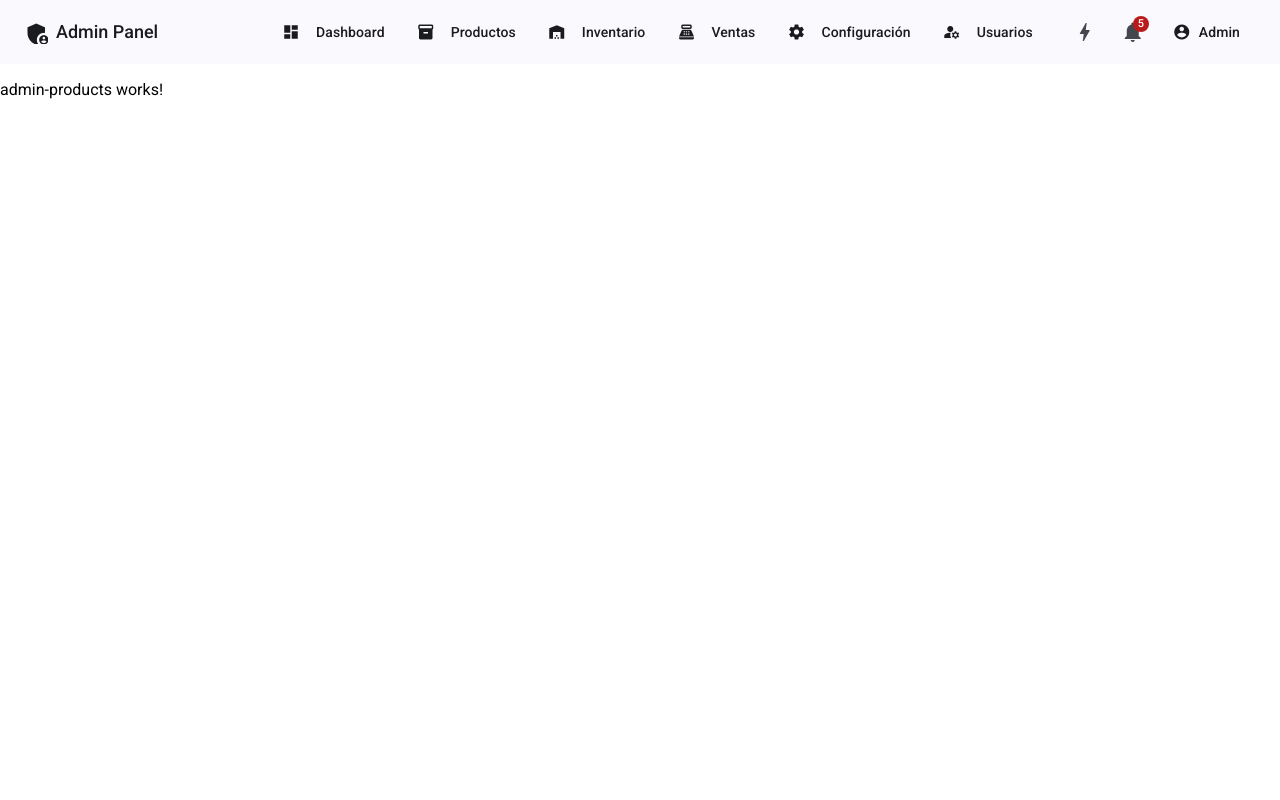
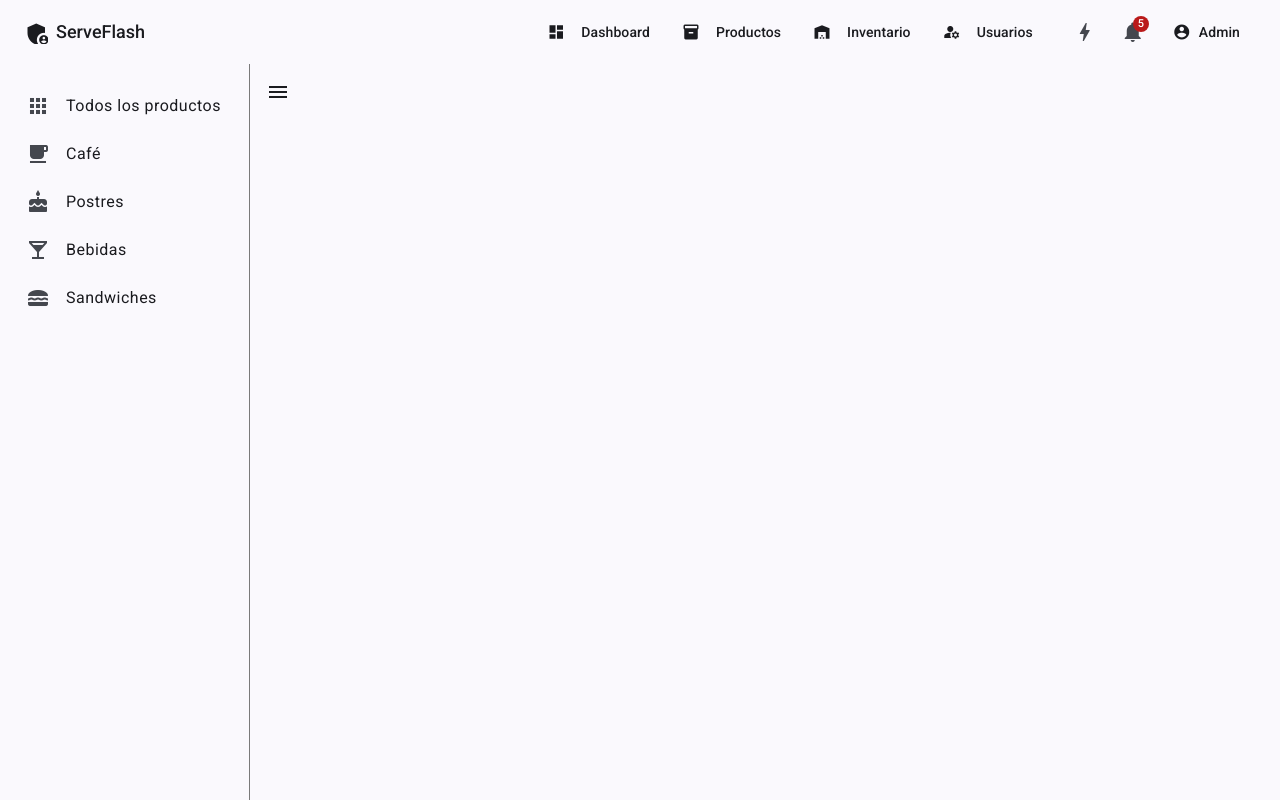
Before and after one commit to ElioenaiJs/serve-flash, an Angular app: page /admin/products in a window 1280 px wide. Built offline with nearby package versions, Linux system fonts and the light colour scheme.

Commit message:
feat: menu products

```diff
--- a/src/app/features/admin/admin-layout/admin-layout.component.html
+++ b/src/app/features/admin/admin-layout/admin-layout.component.html
@@ -1,4 +1,6 @@
-<app-menu></app-menu>
-<div class="content">
-      <router-outlet></router-outlet>
+<div class="app-container">
+  <app-menu></app-menu>
+  <div class="app-content">
+    <router-outlet></router-outlet>
+  </div>
 </div>
--- a/src/app/features/admin/admin-layout/admin-layout.component.scss
+++ b/src/app/features/admin/admin-layout/admin-layout.component.scss
@@ -0,0 +1,11 @@
+.app-container {
+  display: flex;
+  flex-direction: column;
+  height: 100vh;
+  width: 100%;
+}
+
+.app-content {
+  flex: 1;
+  overflow: auto;
+}
--- a/src/app/features/admin/admin-products/admin-products.component.html
+++ b/src/app/features/admin/admin-products/admin-products.component.html
@@ -1 +1,43 @@
-<p>admin-products works!</p>
+<mat-drawer-container class="full-height-drawer-container">
+  <mat-drawer class="app-sidenav" mode="side" [opened]="isMenuOpen">
+
+    <mat-nav-list>
+      <!-- Opción Todos los productos -->
+      <mat-list-item>
+        <mat-icon matListItemIcon>apps</mat-icon>
+        <span matListItemTitle>Todos los productos</span>
+      </mat-list-item>
+
+      <!-- Opción Café -->
+      <mat-list-item>
+        <mat-icon matListItemIcon>local_cafe</mat-icon>
+        <span matListItemTitle>Café</span>
+      </mat-list-item>
+
+      <!-- Opción Postres -->
+      <mat-list-item>
+        <mat-icon matListItemIcon>cake</mat-icon>
+        <span matListItemTitle>Postres</span>
+      </mat-list-item>
+
+      <!-- Opción Bebidas -->
+      <mat-list-item>
+        <mat-icon matListItemIcon>local_bar</mat-icon>
+        <span matListItemTitle>Bebidas</span>
+      </mat-list-item>
+
+      <!-- Opción Sandwiches -->
+      <mat-list-item>
+        <mat-icon matListItemIcon>lunch_dining</mat-icon>
+        <span matListItemTitle>Sandwiches</span>
+      </mat-list-item>
+
+    </mat-nav-list>
+  </mat-drawer>
+
+  <mat-drawer-content class="app-main-content">
+    <mat-icon class="app-menu-icon" (click)="isMenuOpen = !isMenuOpen">
+      menu
+    </mat-icon>
+  </mat-drawer-content>
+</mat-drawer-container>
--- a/src/app/features/admin/admin-products/admin-products.component.scss
+++ b/src/app/features/admin/admin-products/admin-products.component.scss
@@ -0,0 +1,19 @@
+.full-height-drawer-container {
+  height: 100vh;
+}
+
+.app-sidenav {
+  width: 250px;
+  border-right: 1px solid #7a7a7a;
+  border-radius: 0 ;
+  padding: 10px;
+}
+
+
+.app-main-content {
+  padding: 16px;
+}
+
+.app-menu-icon{
+    cursor: pointer;
+}
--- a/src/app/features/admin/admin-products/admin-products.component.ts
+++ b/src/app/features/admin/admin-products/admin-products.component.ts
@@ -1,11 +1,14 @@
 import { Component } from '@angular/core';
-
+import { MatButtonModule } from '@angular/material/button';
+import { MatIconModule } from '@angular/material/icon';
+import { MatSidenavModule } from '@angular/material/sidenav';
+import { MatListModule } from '@angular/material/list';
 @Component({
   selector: 'app-admin-products',
-  imports: [],
+  imports: [MatSidenavModule, MatButtonModule, MatIconModule, MatListModule],
   templateUrl: './admin-products.component.html',
   styleUrl: './admin-products.component.scss'
 })
 export class AdminProductsComponent {
-
+  public isMenuOpen = true;
 }
--- a/src/app/shared/components/menu/menu.component.html
+++ b/src/app/shared/components/menu/menu.component.html
@@ -1,7 +1,7 @@
 <mat-toolbar color="primary" class="admin-toolbar">
   <div class="branding" routerLink="/admin/dashboard">
     <mat-icon class="logo-icon">admin_panel_settings</mat-icon>
-    <span class="app-name">Admin Panel</span>
+    <span class="app-name">ServeFlash</span>
   </div>
 
   <!-- Espacio intermedio -->
--- a/src/app/shared/components/menu/menu.component.ts
+++ b/src/app/shared/components/menu/menu.component.ts
@@ -33,8 +33,6 @@ export class MenuComponent {
     { name: 'Dashboard', icon: 'dashboard', route: '/admin/dashboard' },
     { name: 'Productos', icon: 'inventory_2', route: '/admin/products' },
     { name: 'Inventario', icon: 'warehouse', route: '/admin/inventory' },
-    { name: 'Ventas', icon: 'point_of_sale', route: '/admin/sales' },
-    { name: 'Configuración', icon: 'settings', route: '/admin/settings' },
     { name: 'Usuarios', icon: 'manage_accounts', route: '/admin/users' }
   ];
 
--- a/src/styles.scss
+++ b/src/styles.scss
@@ -12,5 +12,17 @@ html {
   ));
 }/* You can add global styles to this file, and also import other style files */
 
-html, body { height: 100%; }
-body { margin: 0; font-family: Roboto, "Helvetica Neue", sans-serif; }
+html, body {
+  height: 100%;
+  margin: 0;
+}
+
+body {
+  font-family: Roboto, "Helvetica Neue", sans-serif;
+}
+
+app-root {
+  display: flex;
+  flex-direction: column;
+  height: 100%;
+}
```
